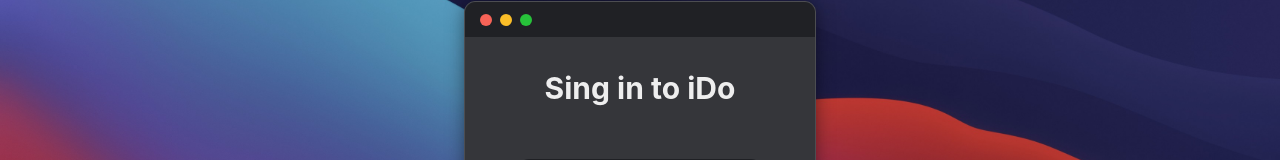
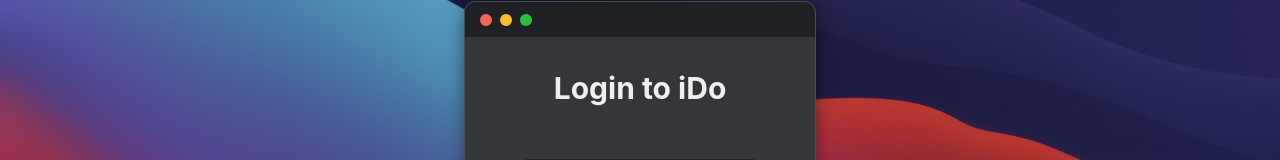
Before and after one commit to SketchPiece/iDo, a Vue app in the folder client/: page /login in a window 1280 px wide. Shown: the part 198-358 px from the top of the page. Built offline with nearby package versions, Linux system fonts and the light colour scheme.

Commit message:
edit sing in label

```diff
--- a/client/src/views/Login.vue
+++ b/client/src/views/Login.vue
@@ -1,6 +1,6 @@
 <template>
   <div class="center-wrapper ">
-    <AuthForm ref="form" :title="'Sing in to iDo'" @submit="login">
+    <AuthForm ref="form" :title="'Login to iDo'" @submit="login">
       <router-link to="/register">Sing up</router-link> if you don't
     </AuthForm>
   </div>
```
